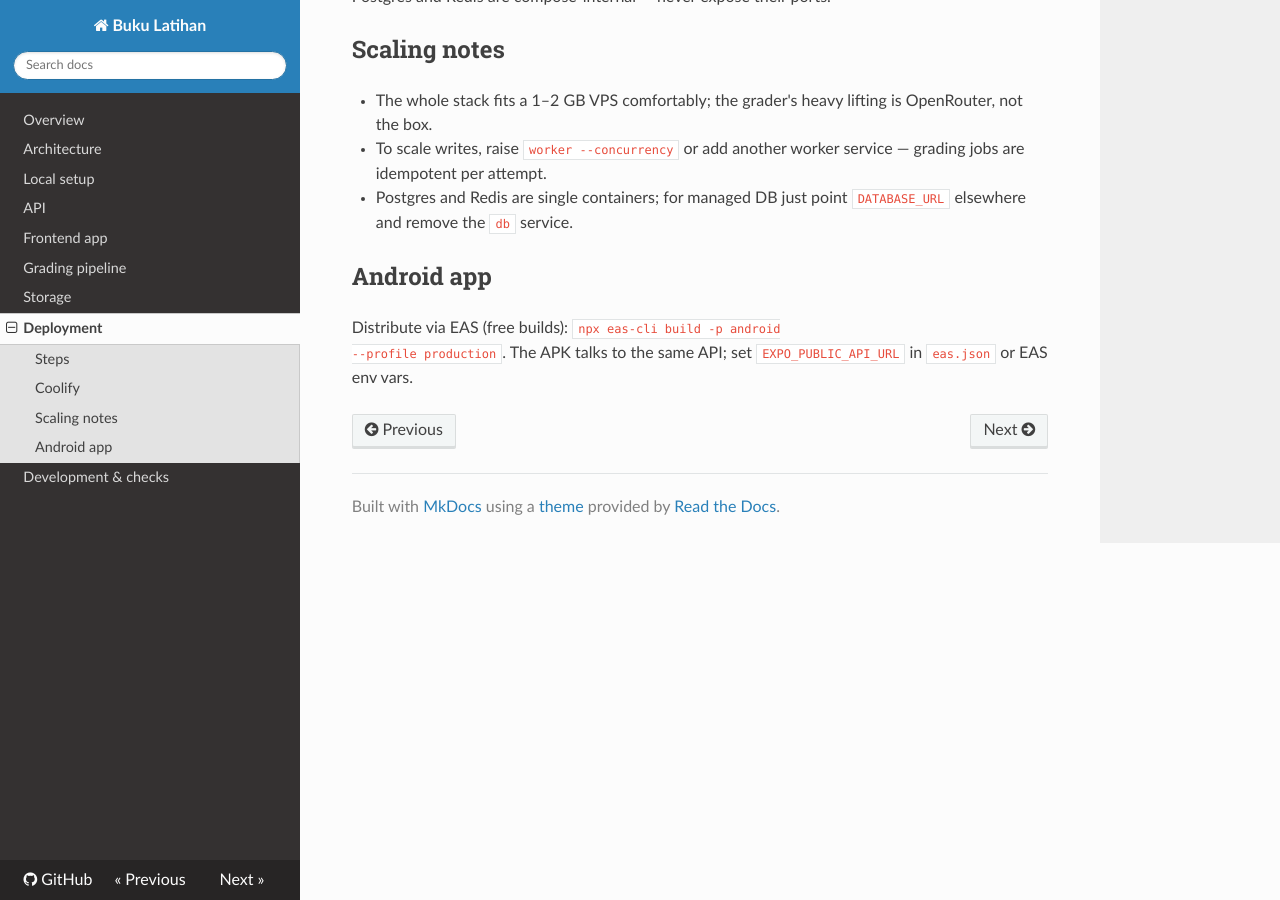
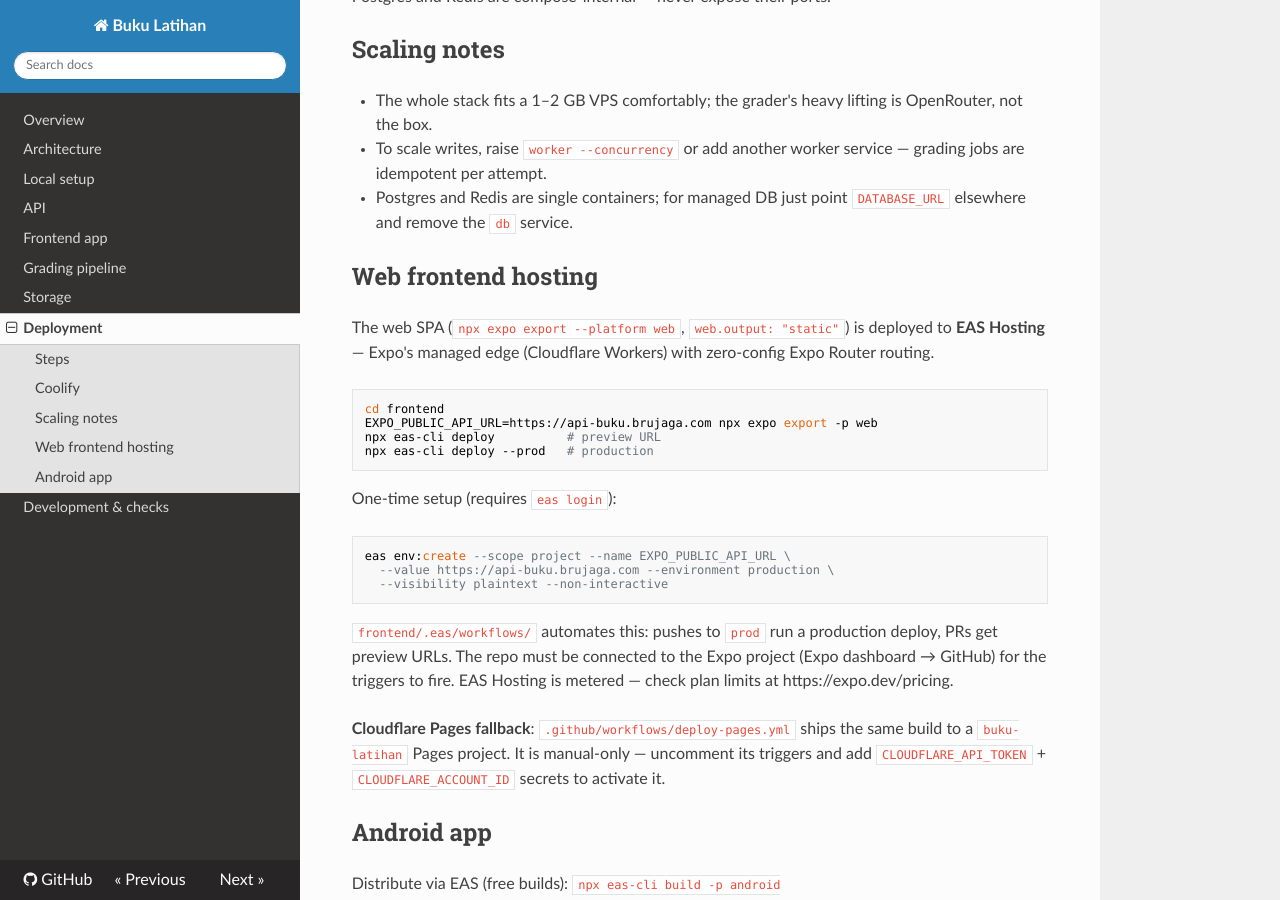
Before and after one commit to Qoyyuum/buku-latihan-backend, an MkDocs documentation site: the page built from docs/deployment.md, in a window 1280 px wide and 900 px high, scrolled down 1844 px. Built offline with MkDocs 1.6.1, drawn with Linux system fonts in a browser that asks for light colours; nearby versions of some CDN libraries.

Commit message:
Add container healthchecks and web frontend deploy automation
Worker gets a celery inspect ping healthcheck in both prod compose files
so Coolify/compose can detect hung or broker-disconnected workers; Caddy
gets an admin-API check. Web SPA deploys to EAS Hosting via EAS Workflows
(prod on push, previews on PR), with an inactive Cloudflare Pages workflow
kept as a fallback.

Generated with [Devin](https://devin.ai)

Co-Authored-By: Devin <158243242+devin-ai-integration[bot]@users.noreply.github.com>

````diff
--- a/docs/deployment.md
+++ b/docs/deployment.md
@@ -105,6 +105,37 @@ Postgres and Redis are compose-internal — never expose their ports.
 - Postgres and Redis are single containers; for managed DB just point
   `DATABASE_URL` elsewhere and remove the `db` service.
 
+## Web frontend hosting
+
+The web SPA (`npx expo export --platform web`, `web.output: "static"`) is
+deployed to **EAS Hosting** — Expo's managed edge (Cloudflare Workers) with
+zero-config Expo Router routing.
+
+```bash
+cd frontend
+EXPO_PUBLIC_API_URL=https://api-buku.brujaga.com npx expo export -p web
+npx eas-cli deploy          # preview URL
+npx eas-cli deploy --prod   # production
+```
+
+One-time setup (requires `eas login`):
+
+```bash
+eas env:create --scope project --name EXPO_PUBLIC_API_URL \
+  --value https://api-buku.brujaga.com --environment production \
+  --visibility plaintext --non-interactive
+```
+
+`frontend/.eas/workflows/` automates this: pushes to `prod` run a
+production deploy, PRs get preview URLs. The repo must be connected to the
+Expo project (Expo dashboard → GitHub) for the triggers to fire. EAS
+Hosting is metered — check plan limits at https://expo.dev/pricing.
+
+**Cloudflare Pages fallback**: `.github/workflows/deploy-pages.yml` ships
+the same build to a `buku-latihan` Pages project. It is manual-only —
+uncomment its triggers and add `CLOUDFLARE_API_TOKEN` +
+`CLOUDFLARE_ACCOUNT_ID` secrets to activate it.
+
 ## Android app
 
 Distribute via EAS (free builds): `npx eas-cli build -p android
````
Also changed, not shown: 5 other files.
